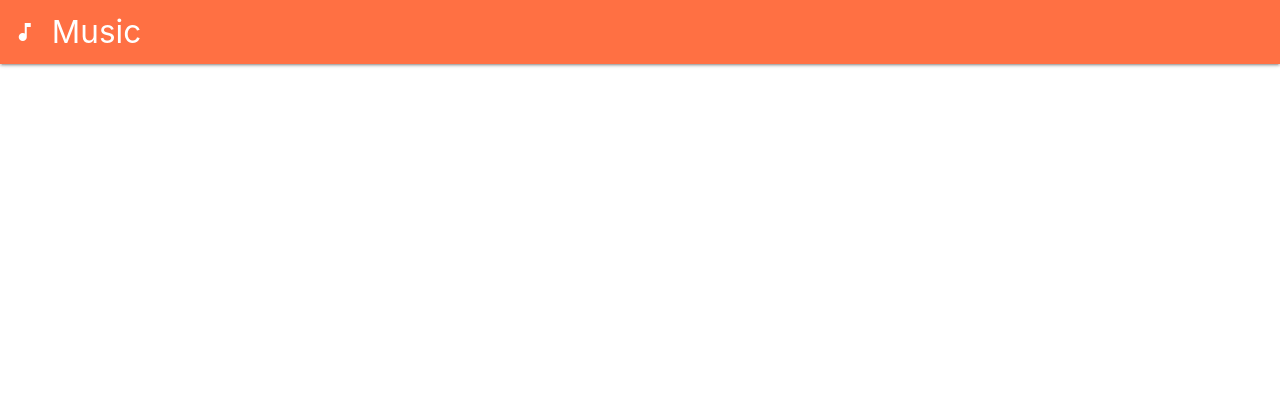
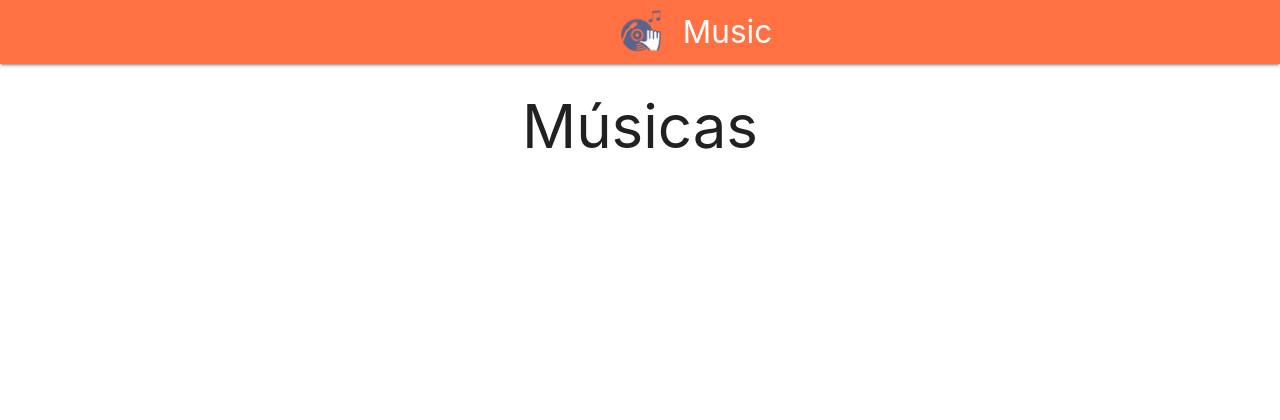
Before and after one commit to LucasSantus/music, a Django app: template templates/musica/index.html in a window 1280 px wide. Shown: the top 420 px of the page. Run offline with Django 3.2, Linux system fonts and the light colour scheme; the template is opened without the code that fills it, so the values that code supplies are empty.

Commit message:
implementando atualizaçẽos

```diff
--- a/project/settings.py
+++ b/project/settings.py
@@ -41,8 +41,13 @@ INSTALLED_APPS = [
     'django.contrib.sessions',
     'django.contrib.messages',
     'django.contrib.staticfiles',
+    'django_filters',
     'rest_framework',
 ]
+
+REST_FRAMEWORK = {
+    'DEFAULT_FILTER_BACKENDS': ['django_filters.rest_framework.DjangoFilterBackend']
+}
 
 INSTALLED_APPS += [
     'musica',
--- a/project/urls.py
+++ b/project/urls.py
@@ -1,6 +1,6 @@
 from django.contrib import admin
 from django.urls import path, include
-from musica.api import MusicaViewSet
+from musica.api import MusicaViewSet, MusicaListView
 from rest_framework_nested import routers
 from musica.views import index
 from django.conf import settings
@@ -8,15 +8,21 @@ from django.conf.urls import url
 from django.views.static import serve
 
 api_router = routers.DefaultRouter()
-api_router.register(r"music", MusicaViewSet)
+#api_router.register(r"music", MusicaViewSet)
 
-channels_router = routers.NestedDefaultRouter(api_router, r"music", lookup="musicas")
+#channels_router = routers.NestedDefaultRouter(api_router, r"music", lookup="musicas")
+
+api_router.register(r'music',MusicaViewSet, basename="Musica")
+# api_router.register(r'music/list',MusicaListView.as_view(),basename="Musica")
+api_router.register(r'list',MusicaListView, basename="Musica")
 
 urlpatterns = [
     path('admin/', admin.site.urls),
     path("api/", include(api_router.urls)),
-    path("api/", include(channels_router.urls)),
+    #path("api/", include(channels_router.urls)),
     path("", index, name="index"),
+
+    #re_path('^purchases/(?P<username>.+)/$', PurchaseList.as_view()),
 
     # caminho para servir arquivos
     url(r'^media/(?P<path>.*)$', serve, {'document_root': settings.MEDIA_ROOT}),
--- a/requirements.txt
+++ b/requirements.txt
@@ -12,3 +12,4 @@ sqlparse==0.4.1
 typing-extensions==3.7.4.3
 urllib3==1.26.4
 Pillow==7.0.0
+django-filter
--- a/templates/base.html
+++ b/templates/base.html
@@ -31,8 +31,11 @@
         <header>
             <div class="navbar-fixed">
                 <nav>
-                    <div class="nav-wrapper deep-orange lighten-1">
-                        <a href="/" class="brand-logo"><i class="material-icons">music_note</i><span class='truncate'>Music</span></a>
+                    <div class="nav-wrapper deep-orange lighten-1 center">
+                        <img src="media/images/logo.png" width="60px" height="60px"></img>
+                        <a href="/" class="brand-logo">
+                            <span class='truncate'>Music</span>
+                        </a>
                     </div>
                 </nav>
             </div>
--- a/templates/musica/index.html
+++ b/templates/musica/index.html
@@ -4,9 +4,7 @@
 
 <main>
     <div class="col s12 m6 l10 center">
-        <h2 class="text-theme truncate" >
-            {{nome_pagina}}
-        </h2>
+        <h3 class="text-theme truncate">Músicas</h3>
     </div>
 
     <div class="container">
@@ -18,7 +16,7 @@
                             <div class="card-image">
                                 <img src="{{music.imagem}}" width="200px" height="200px">
                             </div>
-                            <div class="card-stacked">
+                            <div class="card-stacked container">
                                 <div class="card-content">
                                     <p>{{music.nome|truncatechars:30}}</p>
                                     <p>{{music.cantor}}</p>
@@ -26,7 +24,7 @@
                                     <p>{{music.compositor}}</p>
                                 </div>
                                 <div class="card-action">
-                                    <a href="{{music.link}}" target="_blank">This is a link</a>
+                                    <a href="{{music.link}}" target="_blank">LINK</a>
                                 </div>
                             </div>
                         </div>
```
Also changed, not shown: api.json (+11 -1 lines), musica/api.py (+19 -3 lines), media/images/ilusao.jpeg (added), media/images/ilusao_4630dwq.jpeg (added), media/images/just-my-type_B4tubQ8.jpg (added), media/images/logo.png (added), 1 other file.
